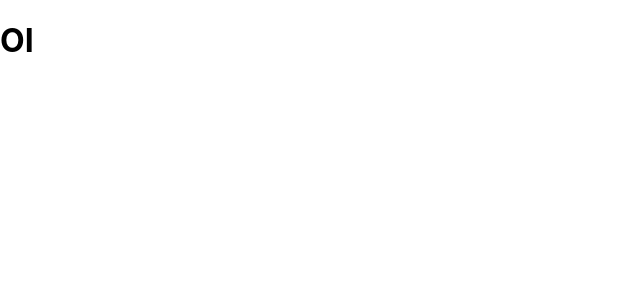
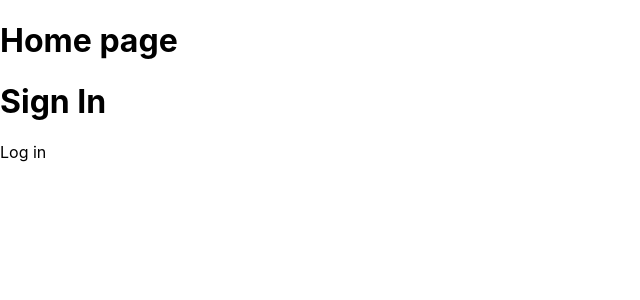
Before and after one commit to naot-shio/vocab-app-firebase-frontend, a React (Create React App) app: page / in a window 1280 px wide. Shown: the top 300 px of the page, without its empty margins (0-640 px from the left). Built offline with nearby package versions, Linux system fonts and the light colour scheme.

Commit message:
Create directories and add basic files

```diff
--- a/src/App.js
+++ b/src/App.js
@@ -1,9 +1,14 @@
 import React from 'react';
+import Home from './pages/Home'
+import SignUp from './pages/SignUp'
+import Login from './pages/Login'
 
 function App() {
   return (
     <div>
-     <h1>OI</h1>
+     <Home />
+     <SignUp />
+     <Login />
     </div>
   );
 }
--- /dev/null
+++ b/src/pages/Home.js
@@ -0,0 +1,13 @@
+import React, { Component } from 'react'
+
+class Home extends Component {
+  render() {
+    return (
+      <div>
+        <h1>Home page</h1>
+      </div>
+    )
+  }
+}
+
+export default Home
--- /dev/null
+++ b/src/pages/Login.js
@@ -0,0 +1,13 @@
+import React, { Component } from 'react'
+
+export class Login extends Component {
+  render() {
+    return (
+      <div>
+        Log in
+      </div>
+    )
+  }
+}
+
+export default Login
--- /dev/null
+++ b/src/pages/SignUp.js
@@ -0,0 +1,13 @@
+import React, { Component } from 'react'
+
+class SignUp extends Component {
+  render() {
+    return (
+      <div>
+        <h1>Sign In</h1>
+      </div>
+    )
+  }
+}
+
+export default SignUp
```
